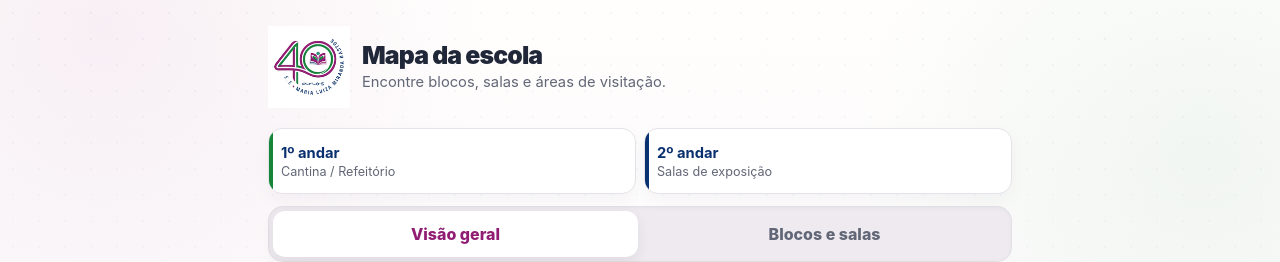
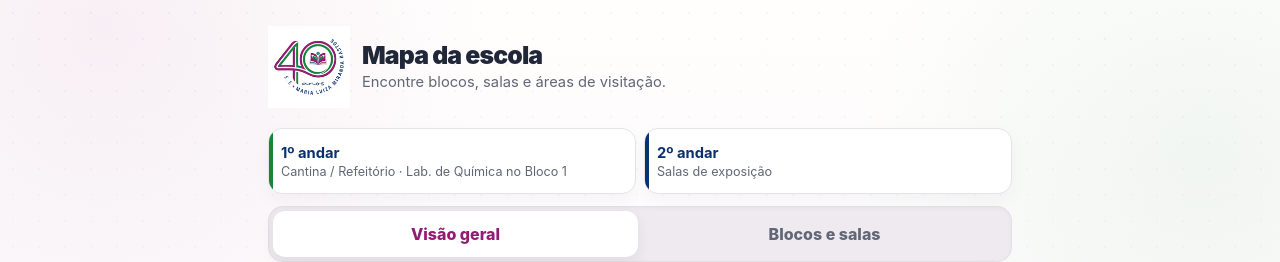
Before and after one commit to christianhpo-star/feira-40-anos-maria-luiza, a React (Vite) app: page /mapa in a window 1280 px wide. Shown: the top 262 px of the page. Built offline with nearby package versions, Linux system fonts and the light colour scheme.

Commit message:
mapa: atualiza resumo dos andares com laboratório no térreo do Bloco 1

```diff
--- a/src/pages/MapPage.tsx
+++ b/src/pages/MapPage.tsx
@@ -49,7 +49,7 @@ export function MapPage() {
       )}
 
       <div className="floor-summary" aria-label="Resumo dos andares">
-        <span><strong>1º andar</strong>Cantina / Refeitório</span>
+        <span><strong>1º andar</strong>Cantina / Refeitório · Lab. de Química no Bloco 1</span>
         <span><strong>2º andar</strong>Salas de exposição</span>
       </div>
 
```
